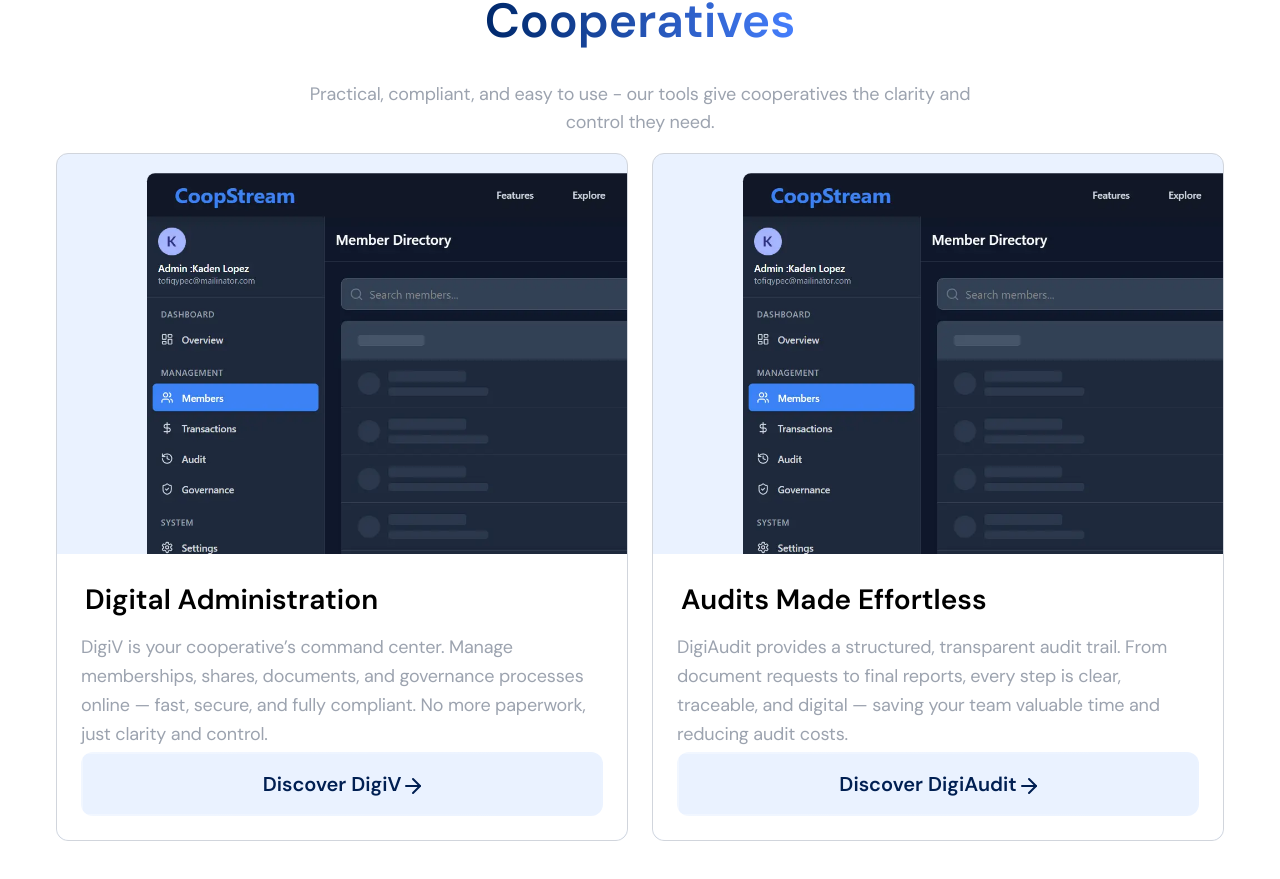
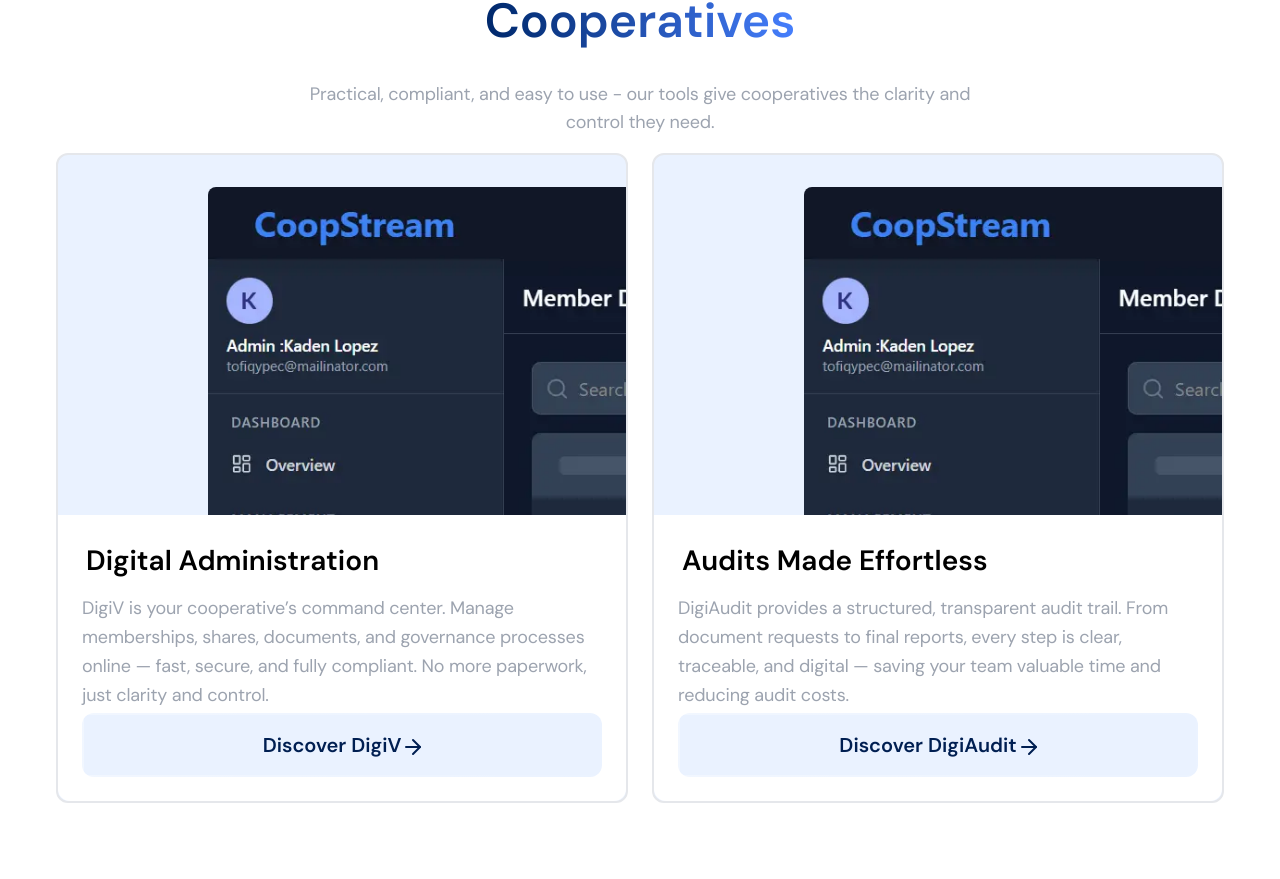
Before and after one commit to Auricmondal/Digicoop, a React (Vite) app in the folder client/: page / in a window 1280 px wide. Shown: the part 940-1819 px from the top of the page. After the commit the page ends 1783 px from the top, so only its background shows below. Built offline with nearby package versions, Linux system fonts and the light colour scheme.

Commit message:
fixed card hover

```diff
--- a/client/src/components/ui/Cards.jsx
+++ b/client/src/components/ui/Cards.jsx
@@ -4,18 +4,18 @@ import { ArrowRight, ArrowUpRight } from "lucide-react";
 
 export function SolutionCard({ image, title, subtitle, buttontext }) {
   return (
-    <div className="bg-[#EAF2FF] border border-gray-300 rounded-xl">
+    <div className="bg-[#EAF2FF] border-2 border-gray-200 rounded-xl group/card">
       {/* Image Section */}
-      <div className="rounded-t-lg h-100 overflow-hidden">
+      <div className="rounded-t-lg h-90 overflow-hidden">
         <div
-          className="bg-cover bg-no-repeat h-120 w-150 rounded-lg transform translate-y-[4%] translate-x-[15%] hover:transform hover:scale-115 hover:translate-x-[9%] ease-in-out duration-500"
+          className="bg-cover bg-no-repeat h-200 w-250 rounded-lg transform translate-y-[4%] translate-x-[15%] group-hover/card:transform group-hover/card:scale-115 group-hover/card:translate-x-[9%] ease-in-out duration-500"
           style={{ backgroundImage: `url(${image})` }}
         />
         <div />
       </div>
 
       {/* Content Section */}
-      <div className="bg-white rounded-b-xl p-6 hover:shadow-lg">
+      <div className="bg-white rounded-b-xl p-6 hover:shadow-lg ease-in-out duration-500">
         <h3 className="m-1">{title}</h3>
         <p className="m-1">{subtitle}</p>
         <div className="">
```
